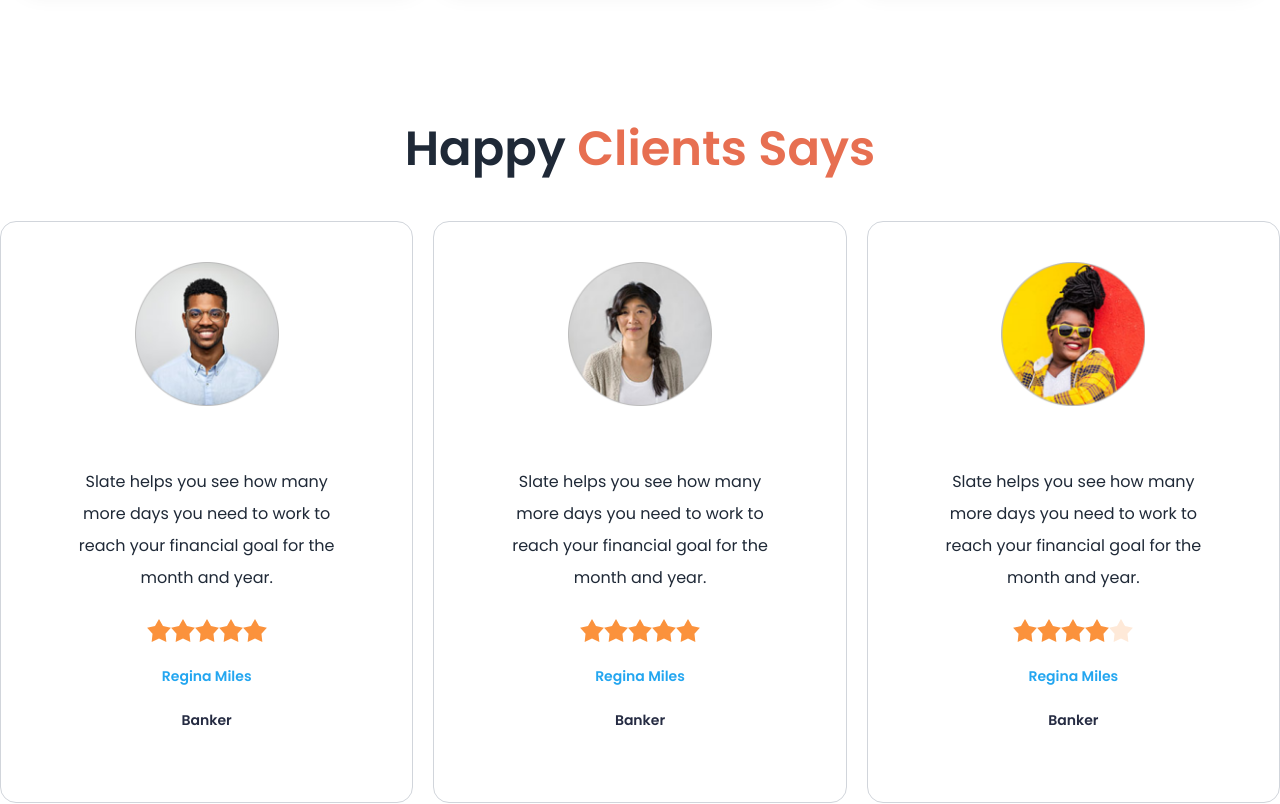
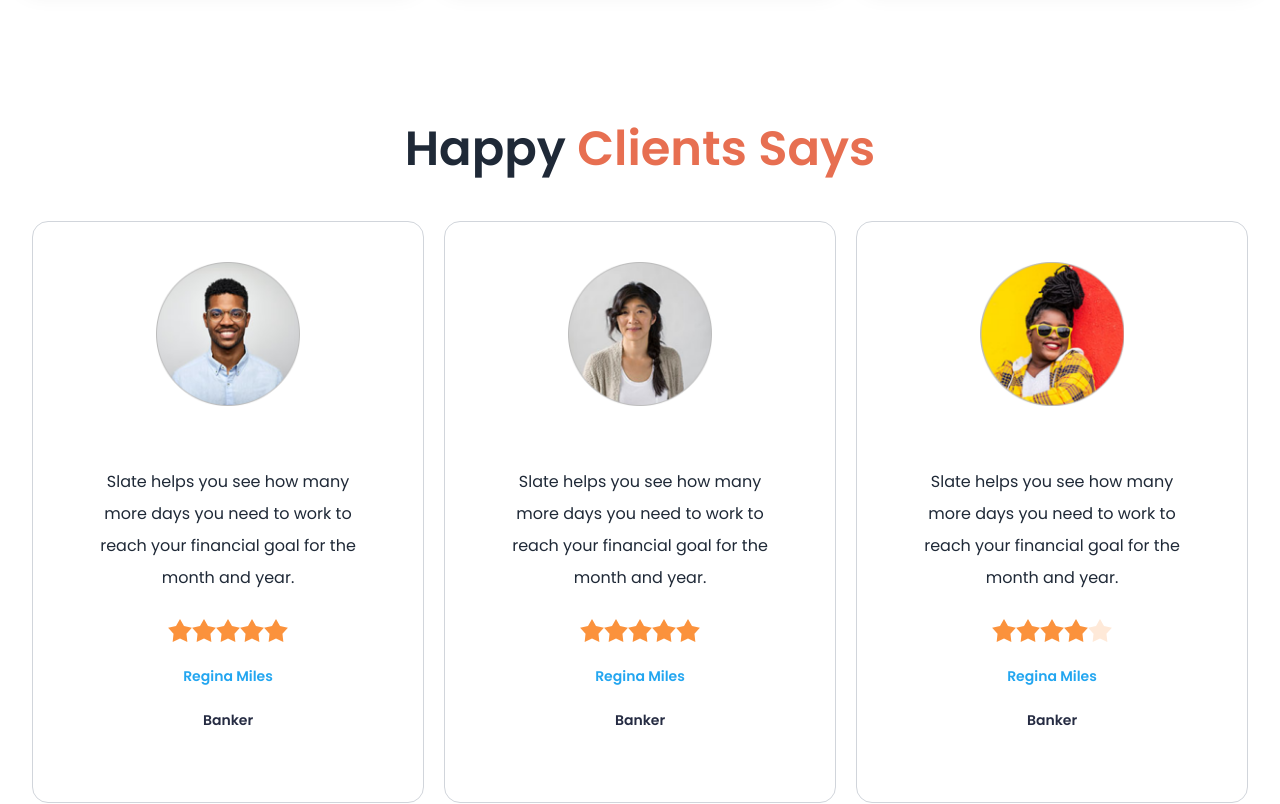
Before and after one commit to Maksudulfcub/Biker-zone-website, a plain HTML site: page index.html in a window 1280 px wide. Shown: the part 2100-2904 px from the top of the page. Drawn offline with nearby package versions, Linux system fonts and the light colour scheme.

Commit message:
Completed

```diff
--- a/index.html
+++ b/index.html
@@ -202,7 +202,7 @@
         </div>
       </section>
       <!-- HAPPY CLIENTS -->
-      <section>
+      <section class=" px-8">
         <div class="text-center mt-[130px]">
           <h3 class="text-5xl font-semibold">Happy <span class="text-primary-color">Clients Says</span></h3>
         </div>
```
